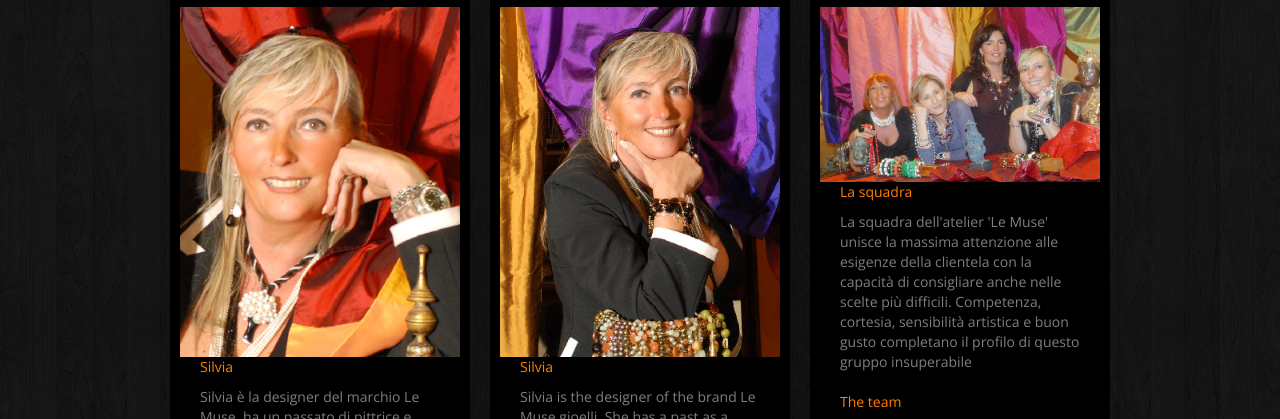
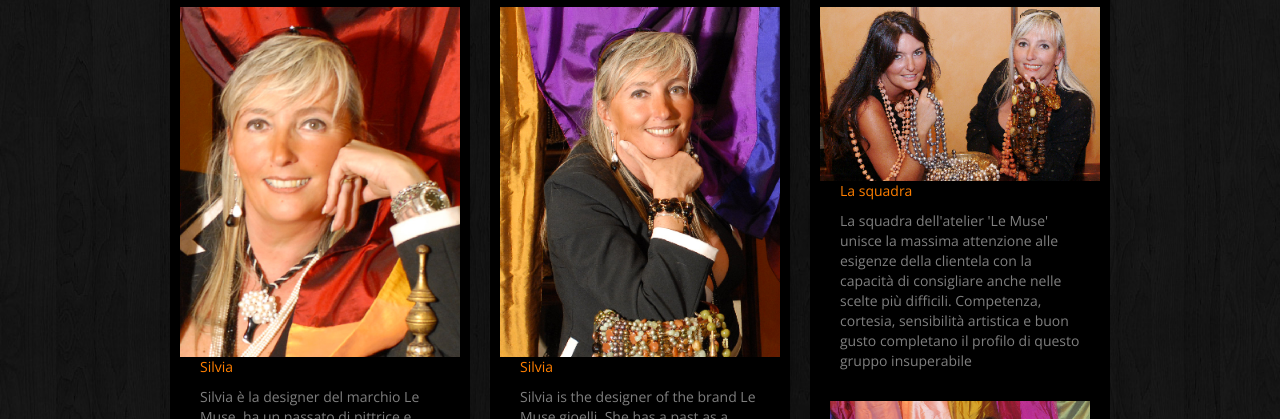
Before and after one commit to LuigiTalamona/websites, a plain HTML site: page lemuse/online/chisiamo.html in a window 1280 px wide. Shown: the part 304-723 px from the top of the page. Drawn offline with nearby package versions, Linux system fonts and the light colour scheme; a web font is replaced by a local one.

Commit message:
Added new photo to file chisiamo.html

```diff
--- a/lemuse/online/chisiamo.html
+++ b/lemuse/online/chisiamo.html
@@ -153,11 +153,12 @@ jQuery(window).load(function () {
             </div>
         </li>
           <li class="span4">
-            <div class="thumbnail thumbnail-2"> <img src="images/temp/muse-team-temp.png" alt="">
+              <div class="thumbnail thumbnail-2"> <img src="images/temp/sorelle.png" alt="">
               <section> <a href="#" class="link-1">La squadra</a>
                 <p>La squadra dell'atelier 'Le Muse' unisce la massima attenzione alle esigenze della clientela con la capacit&agrave; di consigliare anche nelle scelte pi&ugrave; difficili.
                 Competenza, cortesia, sensibilit&agrave; artistica e buon gusto completano il profilo di questo gruppo insuperabile</p>
               </section>
+              <div class="thumbnail thumbnail-2"> <img src="images/temp/muse-team-temp.png" alt="">
               <section> <a href="#" class="link-1">The team</a>
                 <p>
                   The team of the atelier 'The Muse' combines maximum attention to the needs of customers with the ability to advise in the most difficult choices . Competence, courtesy , artistic sensitivity and good taste complete the profile of this unsurpassed group.
```
Also changed, not shown: lemuse/online/images/temp/sorelle.png (added).
